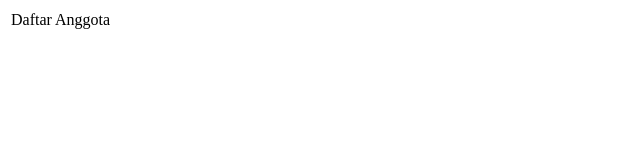
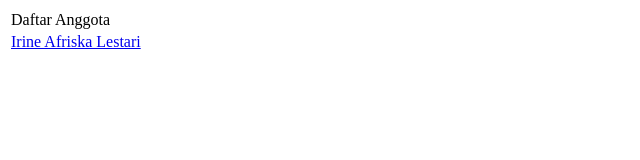
Before and after one commit to rekiandika/RPL-Inf-2016-03, a plain HTML site: page index.html in a window 1280 px wide. Shown: the whole page, without its empty margins (0-640 px from the left). Drawn offline with Linux system fonts and the light colour scheme.

Commit message:
Baru - irin

```diff
--- a/index.html
+++ b/index.html
@@ -7,7 +7,7 @@
   <body>
     <table border="0">
       <tr><td>Daftar Anggota</td></tr>
-      <tr><td><a href="irinea.html>Irine</a></td></tr>
+      <tr><td><a href="irineafriska.html">Irine Afriska Lestari</a></td></tr>
     </table>
   </body>
 </html>
```
Also changed, not shown: irineafriska.html (+1 -1 lines).
